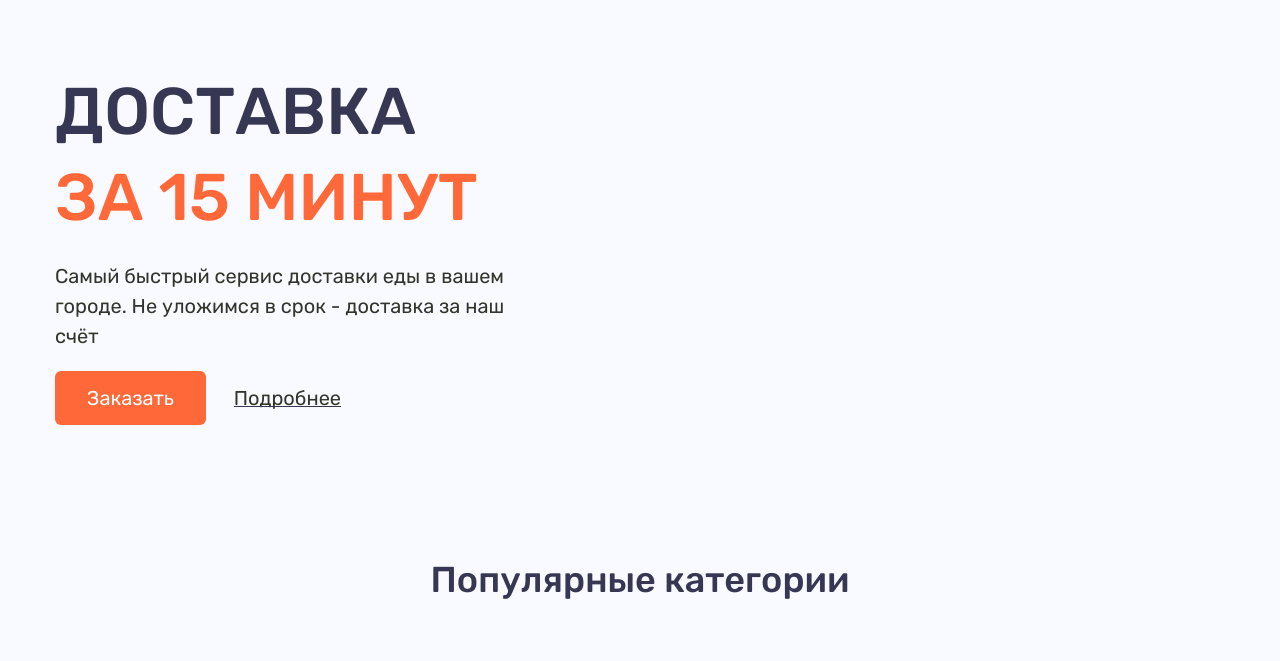
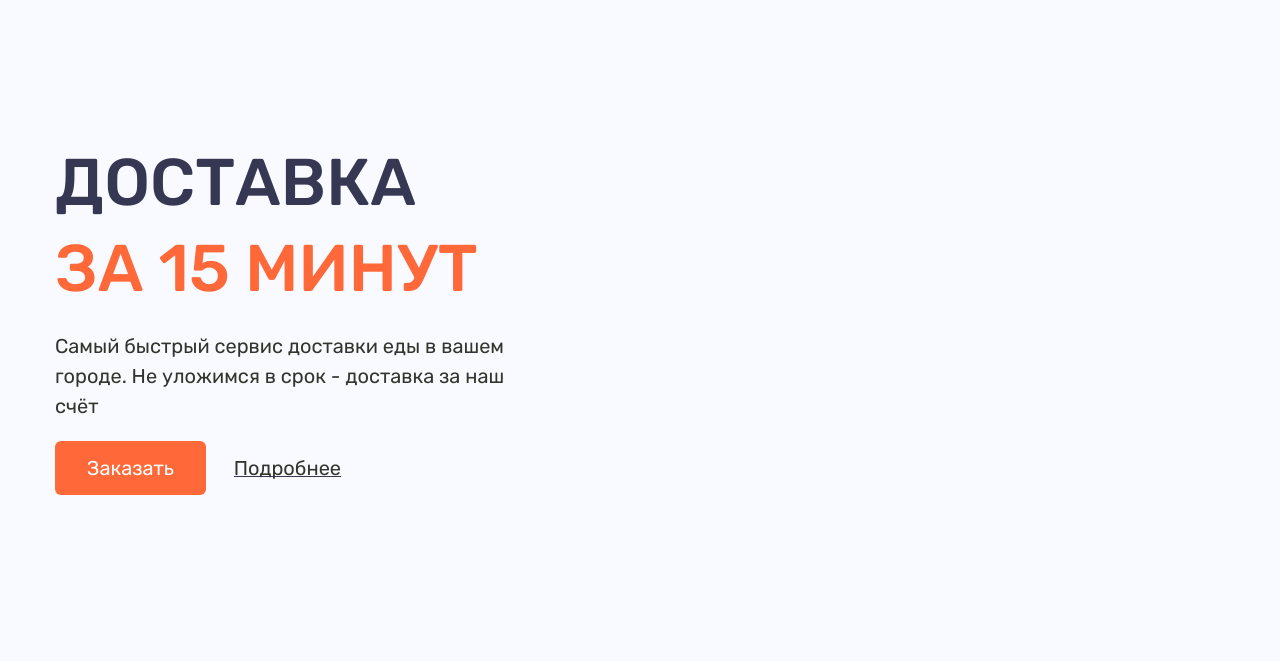
Before and after one commit to Diana-Poiana/simplefood, a website: page app/index.html in a window 1280 px wide. Shown: the part 109-770 px from the top of the page. Drawn offline with nearby package versions, Linux system fonts and the light colour scheme; files that its build step writes are made by us from their sources.

Commit message:
Header height fixed

```diff
--- a/app/scss/style.scss
+++ b/app/scss/style.scss
@@ -160,7 +160,7 @@
     display: flex;
     flex-direction: column;
     justify-content: center;
-    height: calc(100vh - 300px);
+    height: calc(100vh - 159px);
     background-size: auto;
     background-position: right 50%;
     background-repeat: no-repeat;
```
